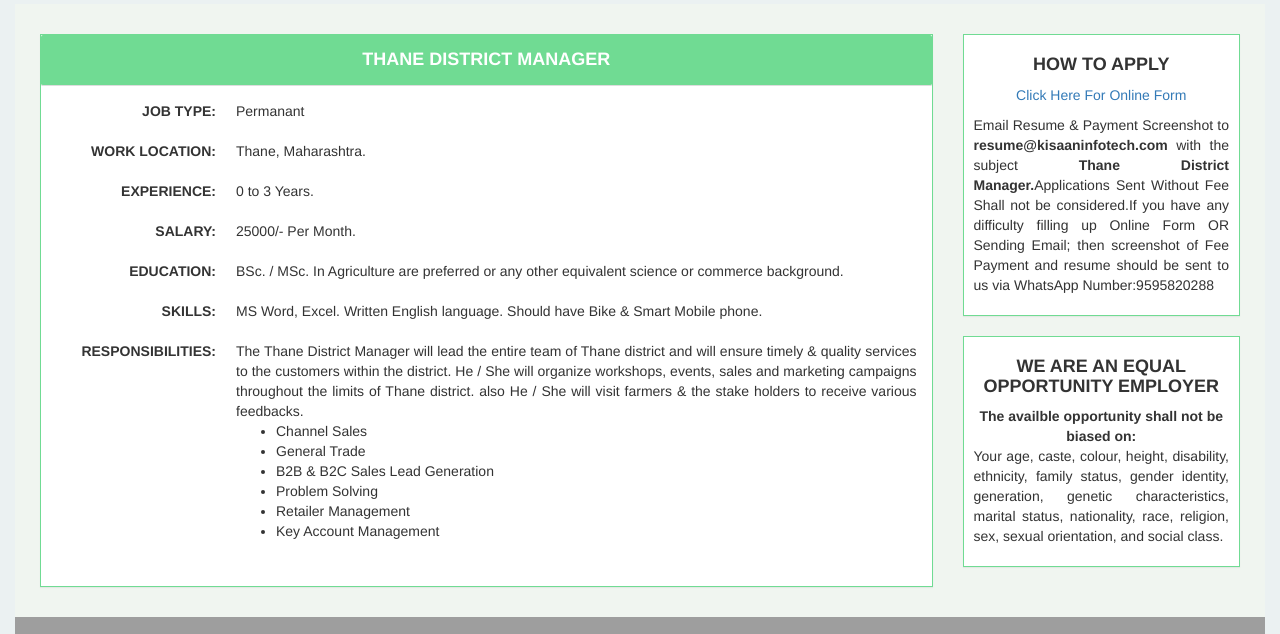
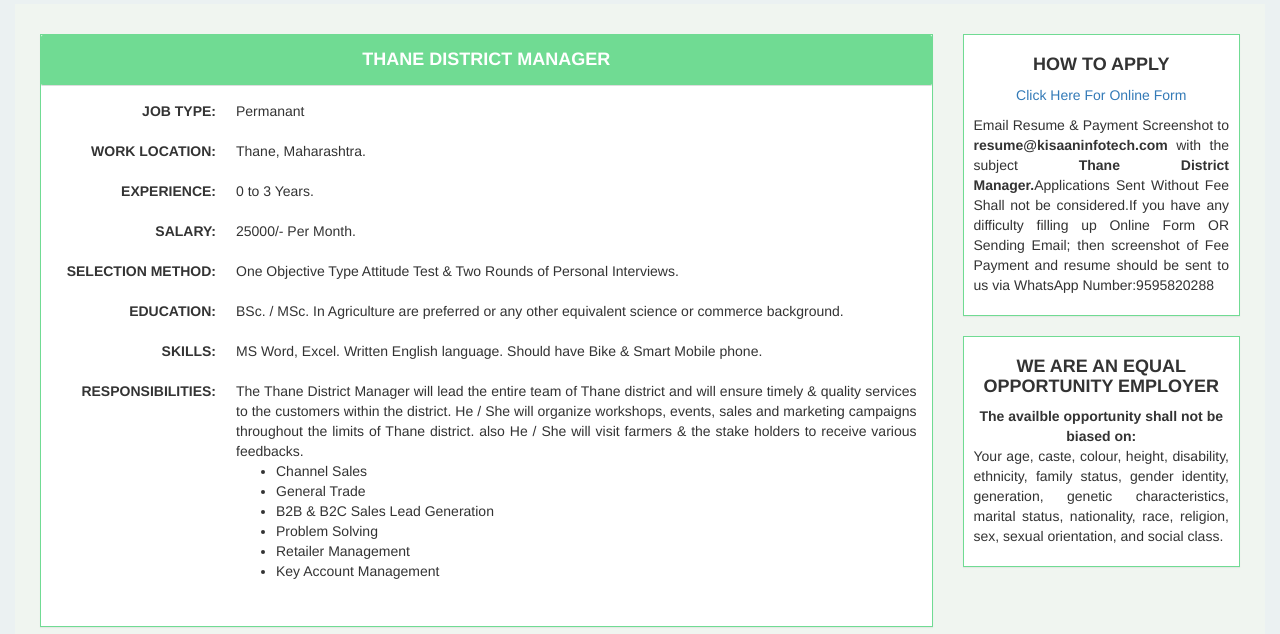
Before and after one commit to KisaanLtd/KisaanInfoTechLtd, a plain HTML site: page jobs/thanedm.html in a window 1280 px wide. Shown: the part 61-695 px from the top of the page. Drawn offline with nearby package versions, Linux system fonts and the light colour scheme; grey boxes are pictures that could not be loaded.

Commit message:
Update thanedm.html

```diff
--- a/jobs/thanedm.html
+++ b/jobs/thanedm.html
@@ -142,6 +142,9 @@
                                                         <dt class="text-justify"><strong>SALARY:</strong></dt> <dd class="text-justify">25000/- Per Month.</dd>
                                                         </dl>
                                                         <dl class="dl-horizontal">
+                                                        <dt class="text-justify"><strong>SELECTION METHOD:</strong></dt> <dd class="text-justify">One Objective Type Attitude Test & Two Rounds of Personal Interviews.</dd>
+                                                        </dl>
+                                                 <dl class="dl-horizontal">
                                                         <dt class="text-justify"><strong>EDUCATION:</strong> </dt><dd class="text-justify">BSc. / MSc. In Agriculture are preferred or any other equivalent science or commerce background.</dd>
                                                         </dl>
                                                         <dl class="dl-horizontal">
```
